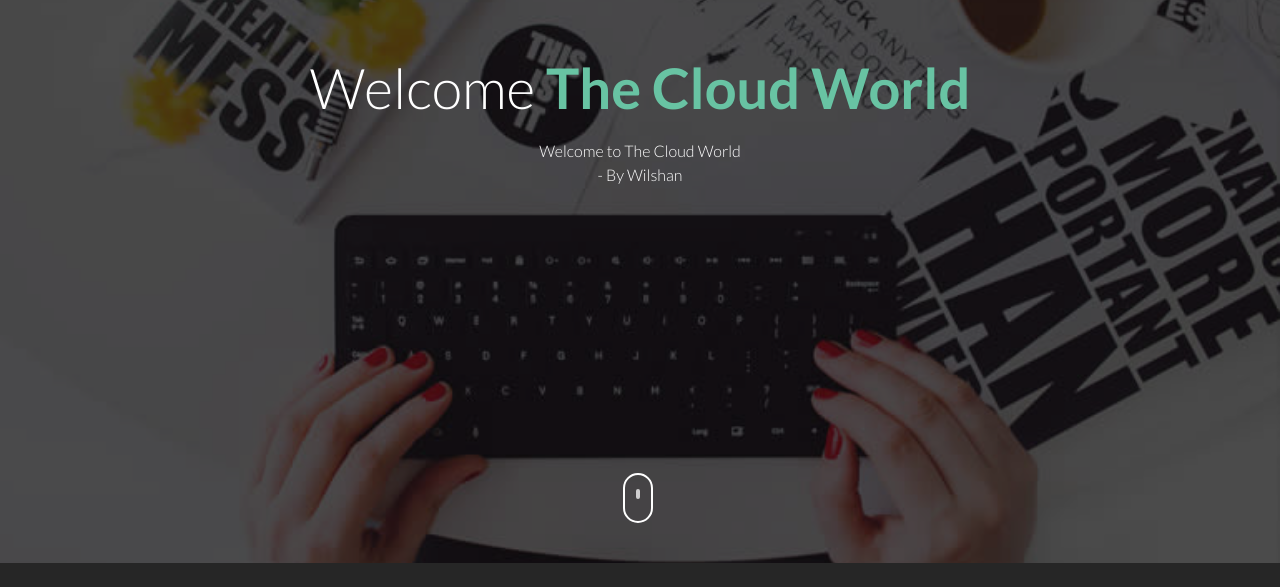
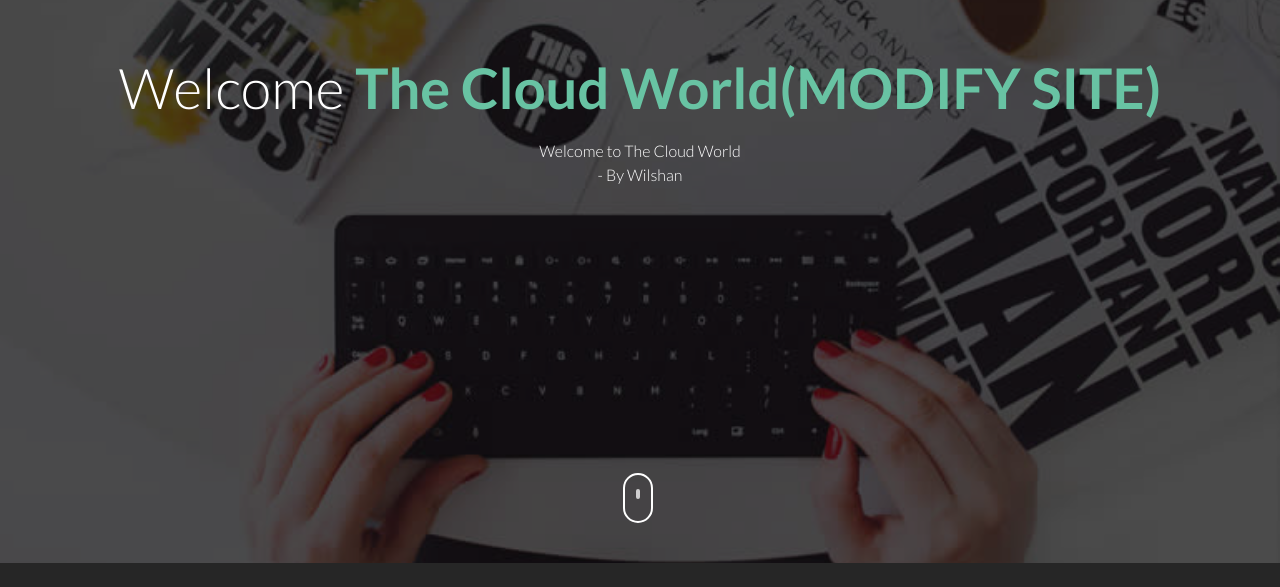
Before and after one commit to divyeshdhrangiya/pipleline-demo, a plain HTML site: page index.html in a window 1280 px wide. Shown: the part 237-824 px from the top of the page. Drawn offline with Linux system fonts and the light colour scheme.

Commit message:
Update index.html

```diff
--- a/index.html
+++ b/index.html
@@ -39,7 +39,7 @@
 				<div class="col-md-12 text-center st-header-content">
 					<div class="logo"><a href=""><img src="images/logo.png" alt=""></a></div>
 					<div class="st-header-title">
-						<h2>Welcome <span>The Cloud World</span></h2>
+						<h2>Welcome <span>The Cloud World(MODIFY SITE)</span></h2>
 						<p>Welcome to The Cloud World <br /> - By Wilshan </p>
 					</div>
 				</div>
```
